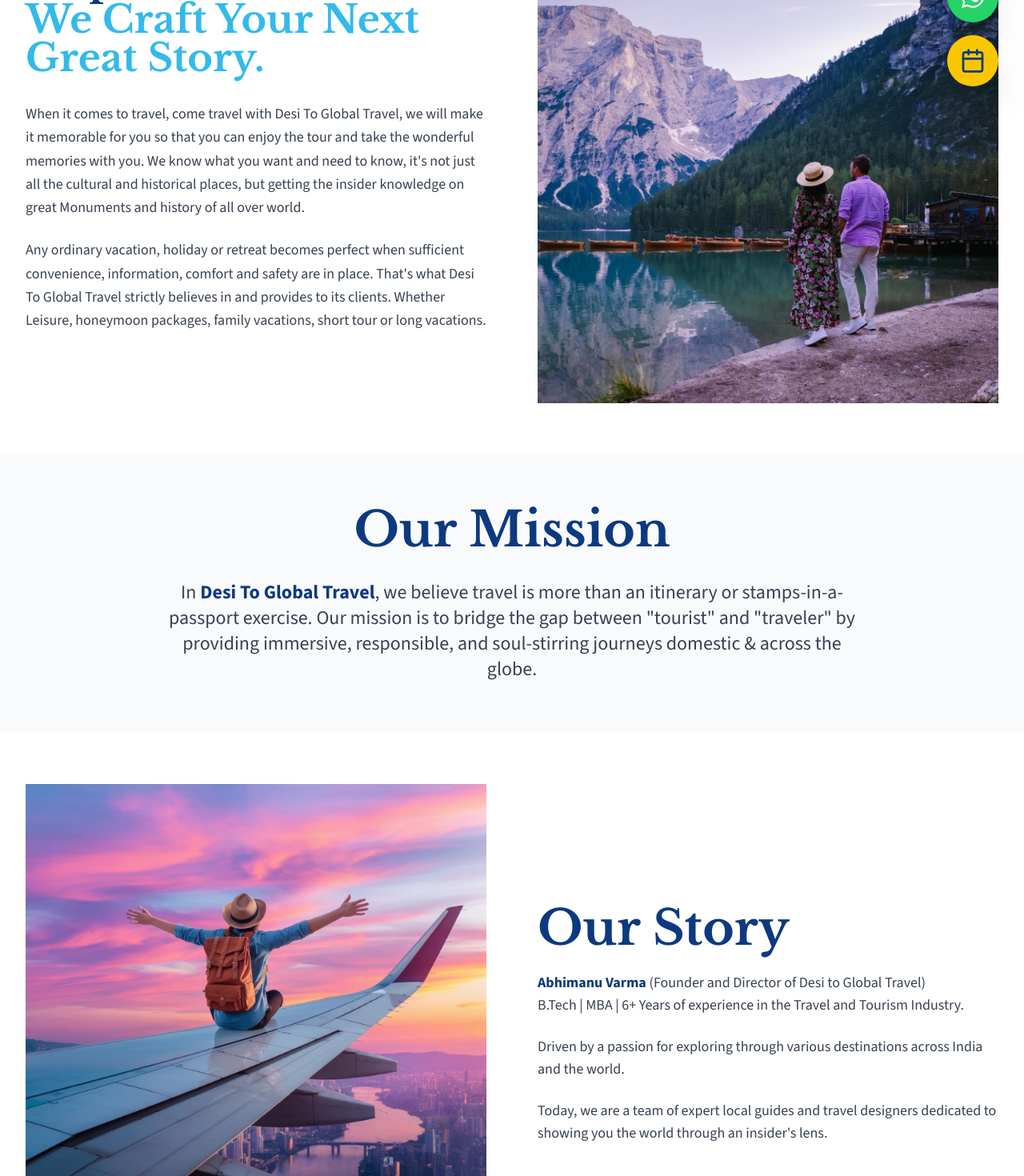
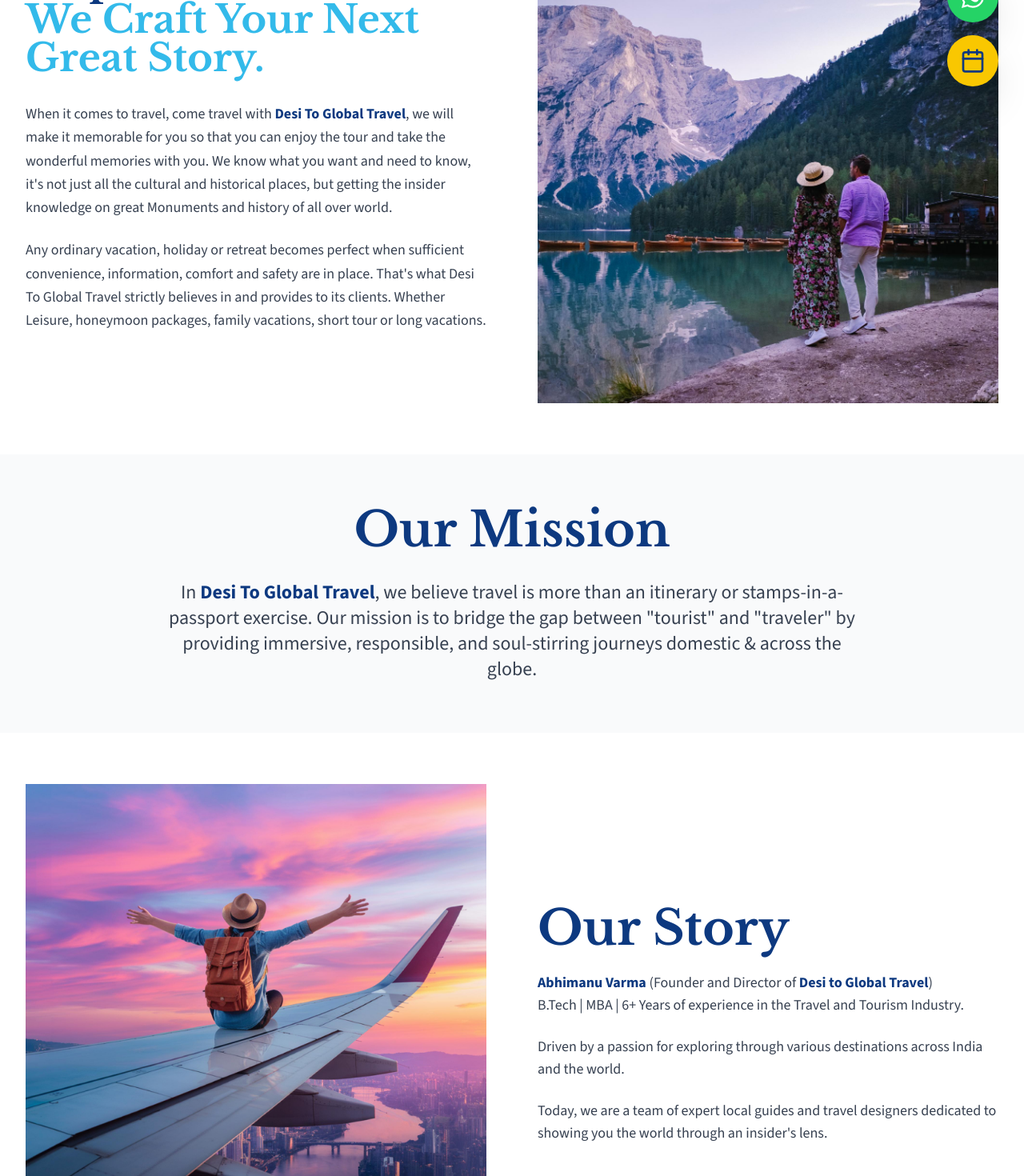
Before and after one commit to code-x-prime/desi-to-global-travel, a Next.js app: page /about in a window 1280 px wide. Shown: the part 660-2130 px from the top of the page at 80% size. Built offline with nearby package versions, Linux system fonts and the light colour scheme.

Commit message:
update : GST number

```diff
--- a/src/app/(public)/about/page.js
+++ b/src/app/(public)/about/page.js
@@ -60,7 +60,7 @@
 
                             <div className="prose prose-lg max-w-none space-y-6">
                                 <p className="text-lg text-gray-700 leading-relaxed font-sans">
-                                    When it comes to travel, come travel with Desi To Global Travel, we will make it memorable for you so that you can enjoy the tour and take the wonderful memories with you. We know what you want and need to know, it&apos;s not just all the cultural and historical places, but getting the insider knowledge on great Monuments and history of all over world.
+                                    When it comes to travel, come travel with <span className="font-bold text-[#0d3980]">Desi To Global Travel</span>, we will make it memorable for you so that you can enjoy the tour and take the wonderful memories with you. We know what you want and need to know, it&apos;s not just all the cultural and historical places, but getting the insider knowledge on great Monuments and history of all over world.
                                 </p>
 
                                 <p className="text-lg text-gray-700 leading-relaxed font-sans">
@@ -129,7 +129,7 @@
                             </h2>
                             <div className="prose prose-lg max-w-none space-y-4 sm:space-y-6">
                                 <p className="text-sm sm:text-base md:text-lg text-gray-700 leading-relaxed font-sans">
-                                    <strong className="text-[#0d3980]">Abhimanu Varma</strong> (Founder and Director of Desi to Global Travel)<br />
+                                    <strong className="text-[#0d3980]">Abhimanu Varma</strong> (Founder and Director of <span className="font-bold text-[#0d3980]">Desi to Global Travel</span>)<br />
                                     B.Tech | MBA | 6+ Years of experience in the Travel and Tourism Industry.
                                 </p>
                                 <p className="text-sm sm:text-base md:text-lg text-gray-700 leading-relaxed font-sans">
--- a/src/app/(public)/contact/page.js
+++ b/src/app/(public)/contact/page.js
@@ -96,7 +96,7 @@
                                         <div className="min-w-0 flex-1">
                                             <p className="font-semibold text-sm sm:text-base text-gray-900 font-sans">GSTIN</p>
                                             <p className="text-xs sm:text-sm text-gray-600 font-sans">
-                                                09AUJPV4373N1ZN
+                                                <span className="font-bold text-[#0d3980]">09AUJPV4373N1ZN</span>
                                             </p>
                                         </div>
                                     </div>
--- a/src/components/layout/footer.jsx
+++ b/src/components/layout/footer.jsx
@@ -151,7 +151,7 @@
                             </li>
                             <li className="flex items-center gap-2 sm:gap-3 text-sm sm:text-base text-gray-600">
                                 <FaFileAlt className="h-4 w-4 sm:h-5 sm:w-5 flex-shrink-0" />
-                                <span>GSTIN: 09AUJPV4373N1ZN</span>
+                                <span>GSTIN: <span className="font-bold text-[#0d3980]">09AUJPV4373N1ZN</span></span>
                             </li>
                             <li className="flex items-start gap-2 sm:gap-3 text-sm sm:text-base text-gray-600">
                                 <FaMapMarkerAlt className="h-4 w-4 sm:h-5 sm:w-5 mt-0.5 flex-shrink-0" />
```
